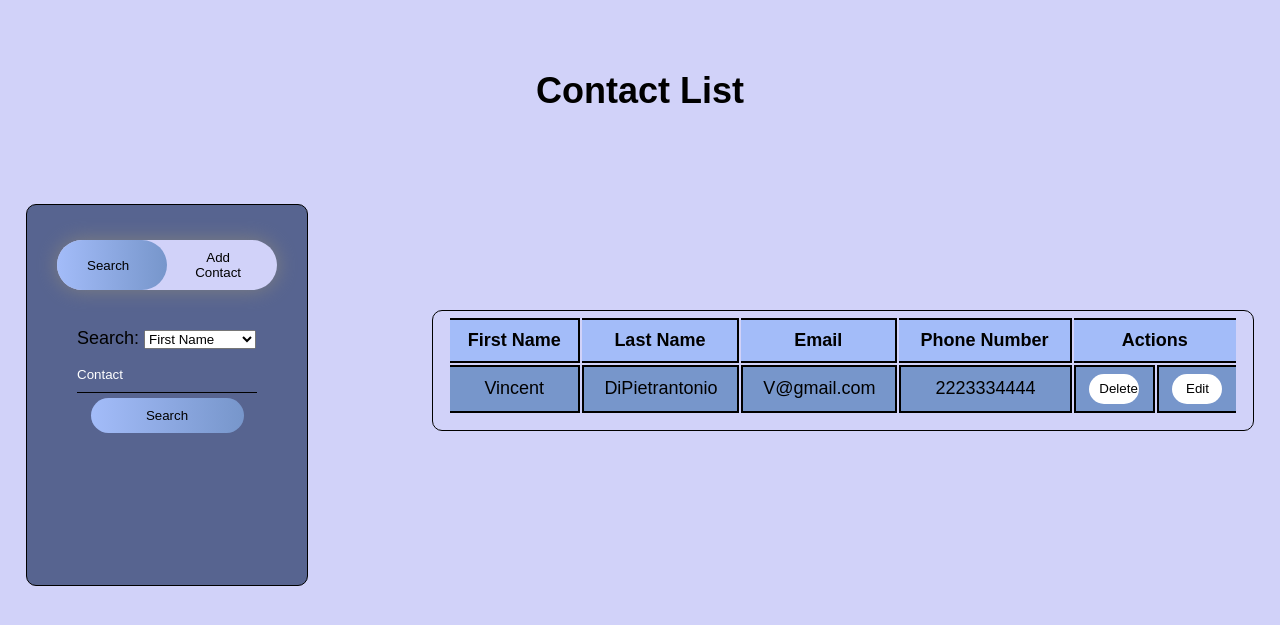
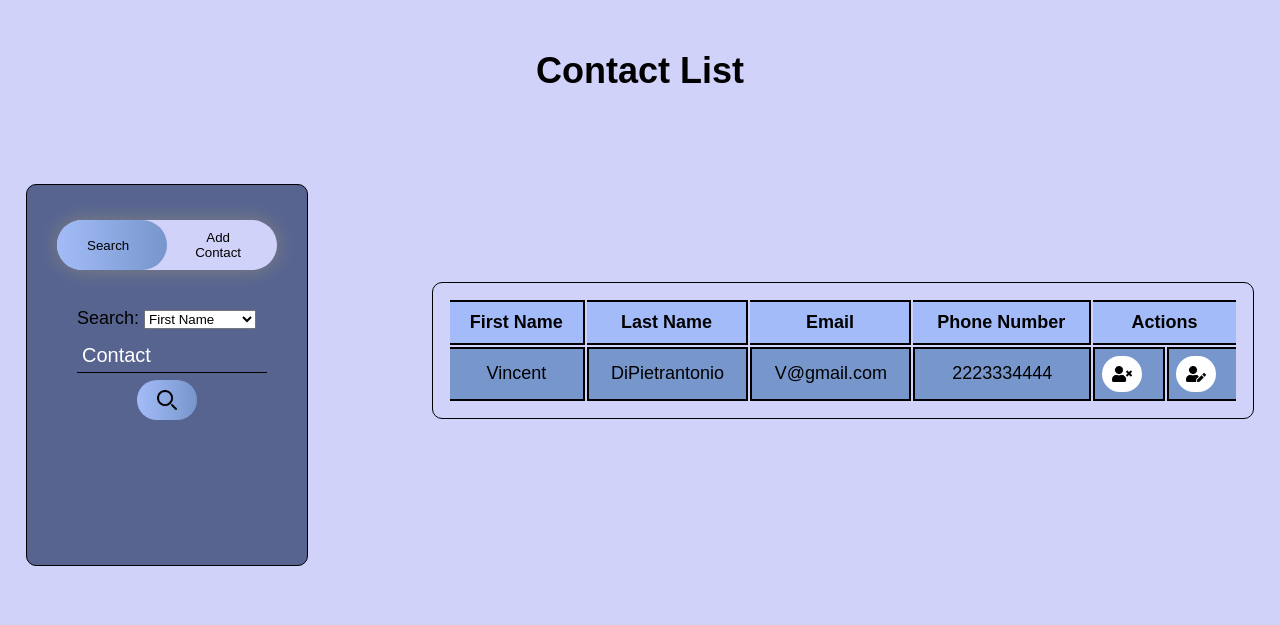
Before and after one commit to COP4331-Group-Project/Contact-Manager-Project, a PHP site: page /ContactList.html in a window 1280 px wide. Shown: the top 625 px of the page. Run offline with PHP 8.4, Linux system fonts and the light colour scheme.

Commit message:
added icons to the forms

```diff
--- a/ContactList.css
+++ b/ContactList.css
@@ -1,14 +1,12 @@
 body {
   font: 18px/1.5 Arial, sans-serif;
-  padding: 0 20px;
-  margin: 0 auto;
+  padding: 20px;
+  margin: 0;
   background-color: #D1D2F9;
 }
 
 .title {
-  margin-top: 5vh;
-  display: flex;
-  justify-content: center;
+text-align: center;
 }
 
 .main-container {
@@ -69,8 +67,8 @@ body {
 
 .input-field {
   width: 100%;
-  padding: 10px 0;
-  margin: 5px 0;
+  padding: 5px;
+  margin: 7px 0;
   border-left: 0;
   border-top: 0;
   border-right: 0;
@@ -78,6 +76,7 @@ body {
   background: transparent;
   color: white;
   outline: none;
+  font-size: 20px;
 }
 
 .input-field::placeholder {
@@ -89,7 +88,9 @@ body {
 }
 
 .submit-btn {
-  width: 85%;
+  display: flex;
+  justify-content: center;
+  width: 45px;
   padding: 10px 30px;
   cursor: pointer;
   margin: auto;
@@ -97,12 +98,17 @@ body {
   border: 0;
   border-radius: 30px;
   color: black;
-  transition: .3s;
+  transition: .5s;
+}
+
+.submit-btn img {
+  height: 20px;
+  width: 20px;
 }
 
 .submit-btn:hover {
   background: linear-gradient(to right, #BFD7FF, #95B2E1);
-  width: 95%;
+  width: 50%;
 }
 
 #search {
@@ -116,12 +122,11 @@ left: 450px;
 .contact-table {
   display: flex;
   justify-content: center;
-  max-width: 100%;
-  width: 800px;
+  max-width: 800px;
+  width: 100%;
   max-height: 500px;
   overflow: auto;
   padding: 10px;
-  padding-top: 0;
   border-radius: 10px;
   border: 1px solid #000;
   margin-right: auto;
@@ -164,37 +169,48 @@ thead {
   border-right: none;
 }
 
-.deleteBtn {
-  width: 50px;
-  height: 30px;
+.editBtn {
+  display: flex;
+  justify-content: center;
+  align-items: center;
   background: transparent;
   border: none;
   border-radius: 4px;
   cursor: pointer;
   background-color: white;
   color: black;
-  padding: 5px 10px;
   transition: .5s;
   border-radius: 30px;
+  padding: 10px;
 }
 
-.editBtn {
-  width: 50px;
-  height: 30px;
+.editBtn img {
+  height: 16px;
+  transition: .3s;
+}
+
+.deleteBtn {
+  display: flex;
+  justify-content: center;
+  align-items: center;
   background: transparent;
   border: none;
   border-radius: 4px;
   cursor: pointer;
   background-color: white;
   color: black;
-  padding: 5px 10px;
   transition: .5s;
   border-radius: 30px;
+  padding: 10px;
+}
+
+.deleteBtn img {
+  height: 16px;
+  transition: .3s;
 }
 
 .deleteBtn:hover {
-  width: 55px;
-  height: 35px;
+  padding: 13px;
   background-color: #ff4d4d;
 }
 
--- a/ContactList.html
+++ b/ContactList.html
@@ -27,7 +27,9 @@
             <input type="text" class="input-field" placeholder="Contact">
           </div>
           <div class="formButton">
-            <button type="submit" class="submit-btn">Search</button>
+            <button type="submit" class="submit-btn">
+              <img src="./img/search.512x512.png">
+            </button>
           </div>
         </form>
         <form id="addContact" class="input-group">
@@ -38,7 +40,9 @@
             <input type="number" class="input-field" placeholder="Phone Number">
           </div>
           <div class="formButton">
-            <button type="submit" class="submit-btn">Add Contact</button>
+            <button type="submit" class="submit-btn">
+              <img src="./img/user-plus.512x409.png">
+            </button>
           </div>
         </form>
       </div>
@@ -61,22 +65,22 @@
               <td>V@gmail.com</td>
               <td>2223334444</td>
               <td>
-                <button class="deleteBtn" onclick="deleteRow(this)">
-                  Delete
+                <button id="deleteButton" class="deleteBtn" onclick="deleteRow(this)">
+                  <img src="./img/remove-user.512x409.png">
                 </button>
               </td>
               <td>
                 <button id="editButton" class="editBtn" onClick="editRow(this)" data-firstname="Vincent" data-lastname="DiPietrantonio" data-email="V@gmail.com" data-phone="2223334444">
-                  Edit
+                  <img src="./img/user-edit.512x409.png">
                 </button>
               </td>
             </tr>
           </tbody>
         </table>
 
-        <!-- Edit form initially hiddent-->
+        <!-- Edit form initially hidden-->
         <dialog id="editForm" class="modal">
-          <h3>Edit Contact</h3>
+          <h2>Edit Contact</h2>
           <form class="modal-form" id="editRowForm" onsubmit="updateRow(); return false;">
             <div class="modal-input-container">
               <div class="modal-input-row">
@@ -89,7 +93,7 @@
               </div>
               <div class="modal-buttons">
                 <button type="button" onclick="closeModal()">Cancel</button>
-                <button type="submit">Save</button>
+                <button type="submit">Confirm</button>
               </div>
             </div>
           </form>
```
Also changed, not shown: other parts of ContactList.css (+44 -5 lines), img/remove-user.512x409.png (added), img/search.512x512.png (added), img/user-edit.512x409.png (added), img/user-plus.512x409.png (added).
